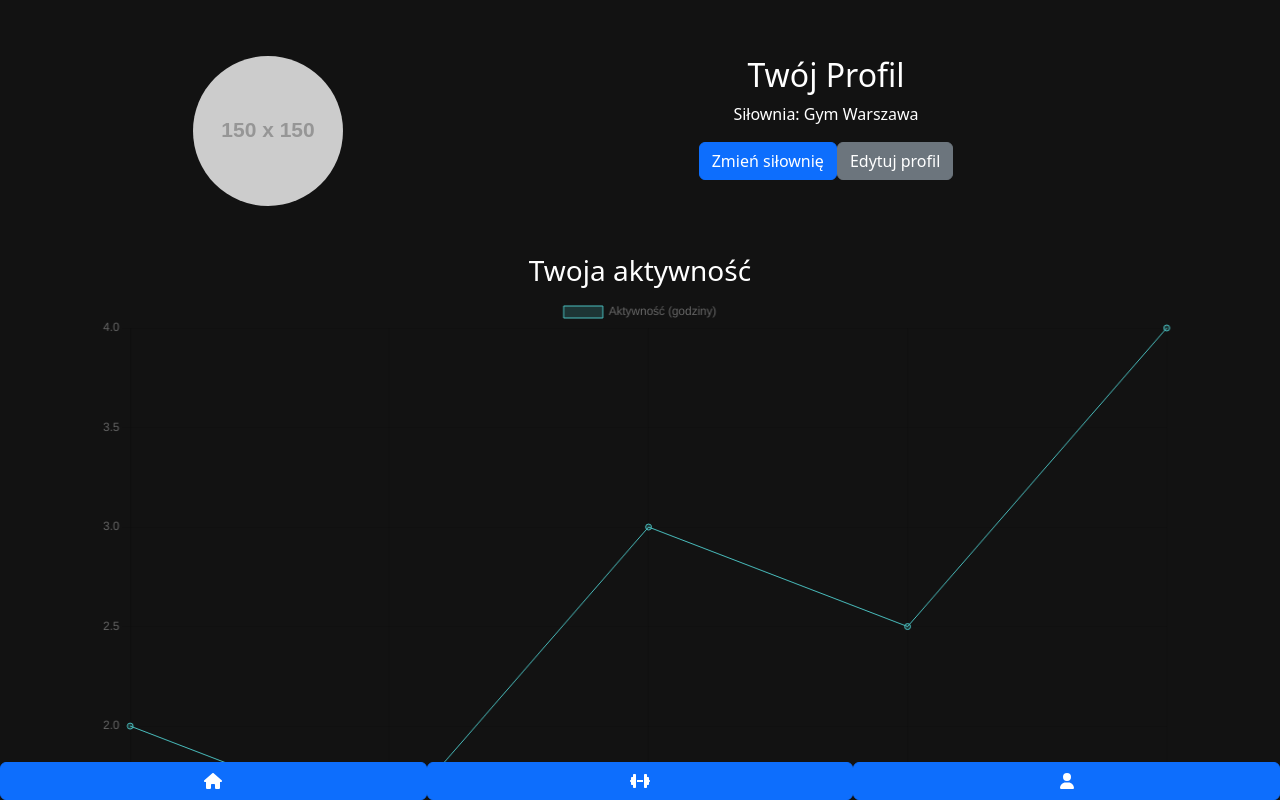
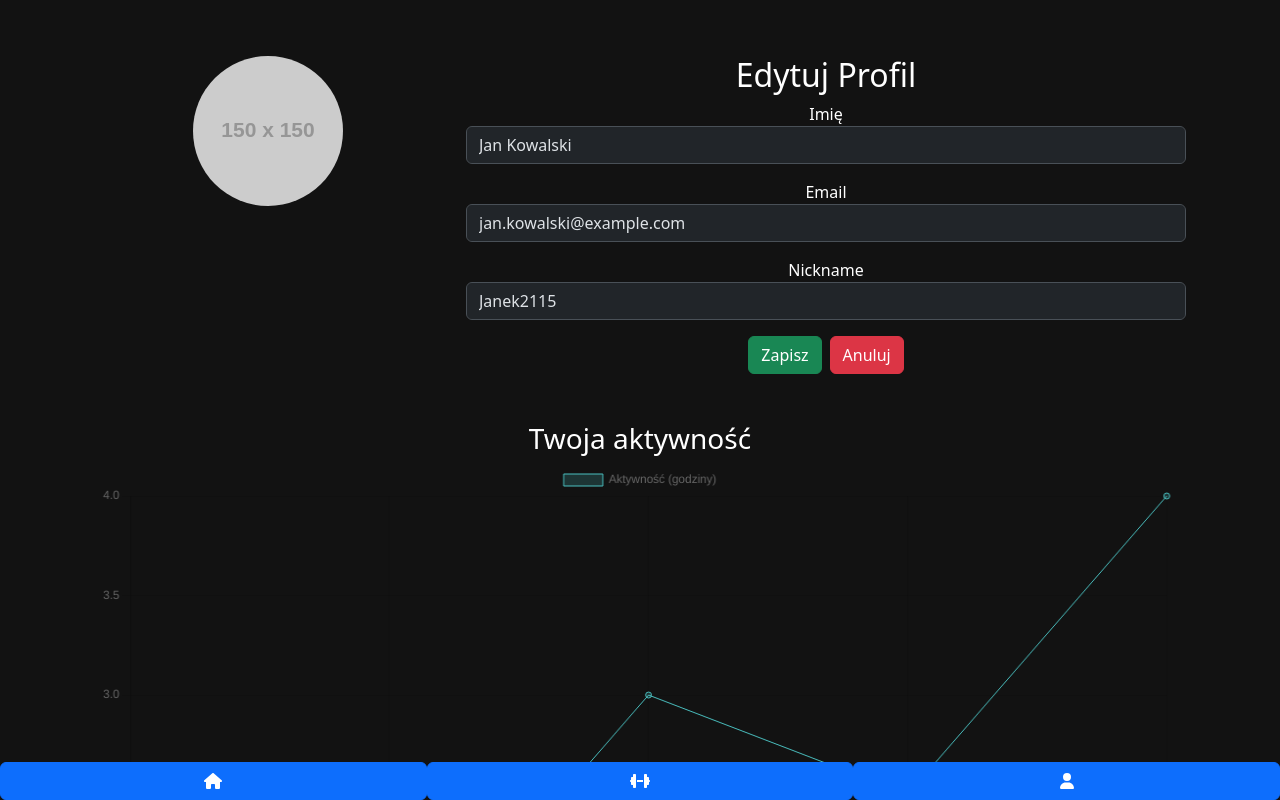
Before and after one commit to Lucius17/IClimb-client, a React (Vite) app: page /profile in a window 1280 px wide. Both pictures are taken after a click on the button "Edytuj profil". Shown: the top 800 px of the page. Built offline with nearby package versions, Linux system fonts and the light colour scheme.

Commit message:
edycja profilu

```diff
--- a/src/components/Profile.jsx
+++ b/src/components/Profile.jsx
@@ -1,19 +1,43 @@
 import React, { useState } from 'react';
 import { Line } from 'react-chartjs-2';
 import 'chart.js/auto';
+import { useNavigate } from 'react-router-dom';
 import Menu from './Menu';
 
 function Profile() {
   const [avatar, setAvatar] = useState('https://via.placeholder.com/150'); // Użycie URL jako placeholder
+  const [gymName, setGymName] = useState('Gym Warszawa');
+  const [isEditing, setIsEditing] = useState(false);
 
-  const [gymName, setGymName] = useState('Gym Warszawa');
+  const [formData, setFormData] = useState({
+    avatar: avatar,
+    gymName: gymName,
+    name: 'Jan Kowalski',
+    email: 'jan.kowalski@example.com',
+    nickname: 'Janek2115',
+  });
+
+  const navigate = useNavigate();
 
   const handleAvatarChange = (event) => {
     const file = event.target.files[0];
     if (file) {
       const imageUrl = URL.createObjectURL(file);
       setAvatar(imageUrl);
+      setFormData({ ...formData, avatar: imageUrl });
     }
+  };
+
+  const handleInputChange = (e) => {
+    const { name, value } = e.target;
+    setFormData({ ...formData, [name]: value });
+  };
+
+  const handleSave = () => {
+    setAvatar(formData.avatar);
+    setGymName(formData.gymName);
+    setIsEditing(false);
+    alert('Profil zapisany!');
   };
 
   const activityData = {
@@ -32,6 +56,65 @@ function Profile() {
   return (
     <>
       <div className="container mt-4">
+        {isEditing ? (
+          <div className="row">
+            <div className="col-md-4 text-center">
+              <img
+                src={formData.avatar}
+                alt="Avatar"
+                className="rounded-circle"
+                style={{ width: '150px', height: '150px', cursor: 'pointer' }}
+                onClick={() => document.getElementById('avatarEditInput').click()}
+              />
+              <input
+                type="file"
+                id="avatarEditInput"
+                style={{ display: 'none' }}
+                accept="image/*"
+                onChange={handleAvatarChange}
+              />
+            </div>
+            <div className="col-md-8">
+              <h2>Edytuj Profil</h2>
+              <div className="form-group mb-3">
+                <label>Imię</label>
+                <input
+                  type="text"
+                  className="form-control"
+                  name="name"
+                  value={formData.name}
+                  onChange={handleInputChange}
+                />
+              </div>
+              <div className="form-group mb-3">
+                <label>Email</label>
+                <input
+                  type="email"
+                  className="form-control"
+                  name="email"
+                  value={formData.email}
+                  onChange={handleInputChange}
+                />
+              </div>
+              <div className="form-group mb-3">
+                <label>Nickname</label>
+                <input
+                  type="text"
+                  className="form-control"
+                  name="nickname"
+                  value={formData.nickname}
+                  onChange={handleInputChange}
+                />
+              </div>
+              <button className="btn btn-success me-2" onClick={handleSave}>
+                Zapisz
+              </button>
+              <button className="btn btn-danger" onClick={() => setIsEditing(false)}>
+                Anuluj
+              </button>
+            </div>
+          </div>
+        ) : (
           <div className="row">
             <div className="col-md-4 text-center">
               <img
@@ -51,25 +134,30 @@ function Profile() {
             </div>
             <div className="col-md-8">
               <h2>Twój Profil</h2>
+              <p>Imię: {formData.name}</p>
+              <p>Email: {formData.email}</p>
               <p>Siłownia: {gymName}</p>
-          <button className="btn btn-primary mb-3" onClick={() => alert('Zmiana siłowni!')}>
+              <p>Nickname: {formData.nickname}</p>
+              <button
+                className="btn btn-primary mb-3 me-2"
+                onClick={() => navigate('/gym')}
+              >
                 Zmień siłownię
               </button>
-          <button className="btn btn-secondary mb-3" onClick={() => alert('Edycja profilu!')}>
+              <button className="btn btn-secondary mb-3" onClick={() => setIsEditing(true)}>
                 Edytuj profil
               </button>
             </div>
           </div>
+        )}
 
         <div className="row mt-5">
           <h3>Twoja aktywność</h3>
           <Line data={activityData} />
         </div>
       </div>
-
       <Menu />
     </>
-
   );
 }
 
```
Lines whose indentation alone changed are shown as unchanged.
